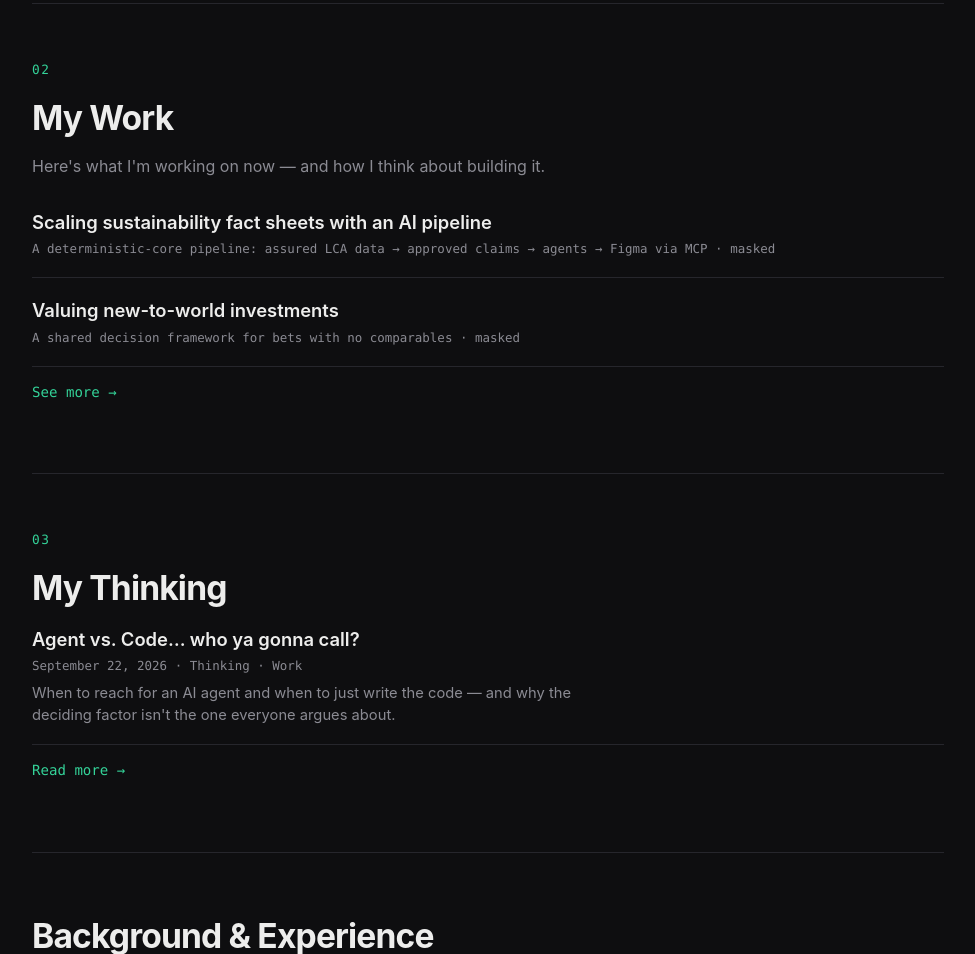
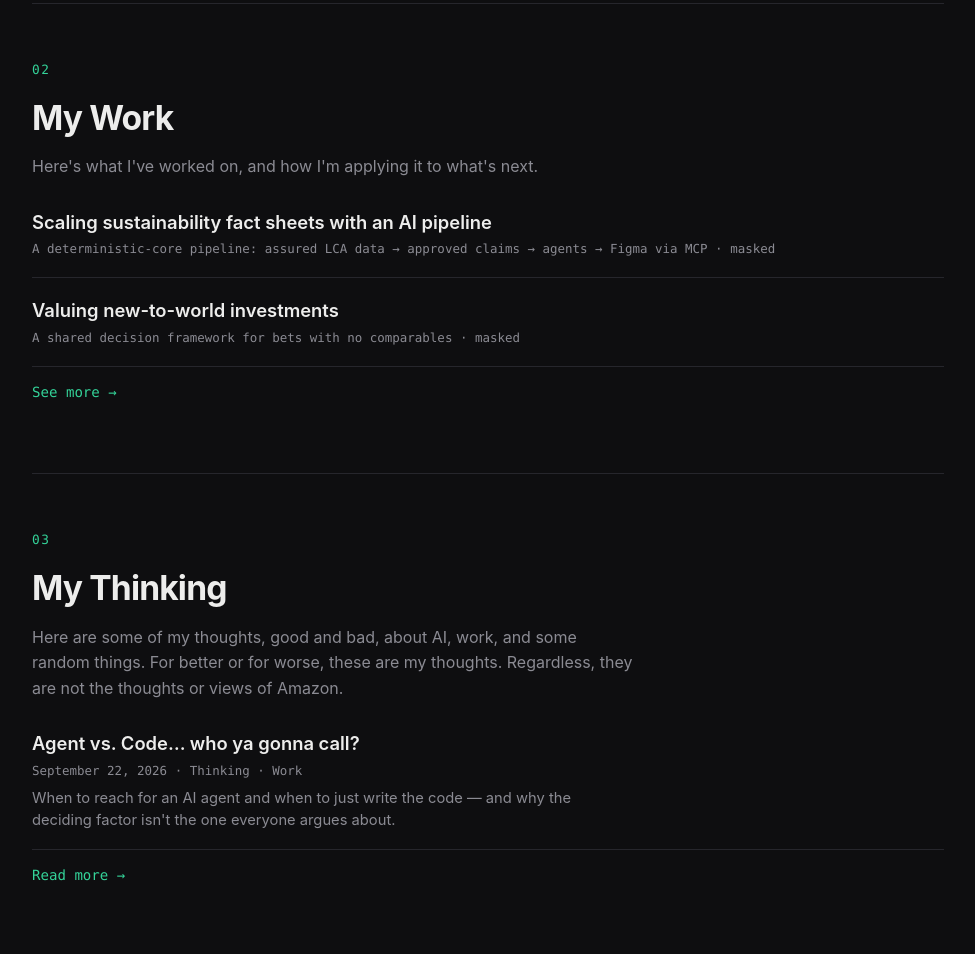
Before and after one commit to rcbowlin1/rcbowlin1.github.io, an Eleventy site: page src/index.njk in a window 1280 px wide. Shown: the part 1166-2120 px from the top of the page, without its empty margins (152-1127 px from the left). Built offline with nearby package versions, Linux system fonts and the light colour scheme; Eleventy itself is replaced by a stand-in of ours; files that its build step writes are made by us from their sources.

Commit message:
Home: reframe My Work subhead (historical→future); add My Thinking subhead + not-Amazon disclaimer

```diff
--- a/src/index.njk
+++ b/src/index.njk
@@ -38,7 +38,7 @@
 
 <section class="home-work">
   <h2>My Work</h2>
-  <p class="section-note">Here's what I'm working on now — and how I think about building it.</p>
+  <p class="section-note">Here's what I've worked on, and how I'm applying it to what's next.</p>
   <ul class="post-index">
     <li>
       <a href="/work/scaling-sustainability-fact-sheets/">Scaling sustainability fact sheets with an AI pipeline</a>
@@ -54,6 +54,7 @@
 
 <section class="teasers">
   <h2>My Thinking</h2>
+  <p class="section-note">Here are some of my thoughts, good and bad, about AI, work, and some random things. For better or for worse, these are my thoughts. Regardless, they are not the thoughts or views of Amazon.</p>
   <ul class="post-index">
     {%- for post in collections.posts | reverse %}
     {%- if loop.index <= 2 %}
```
